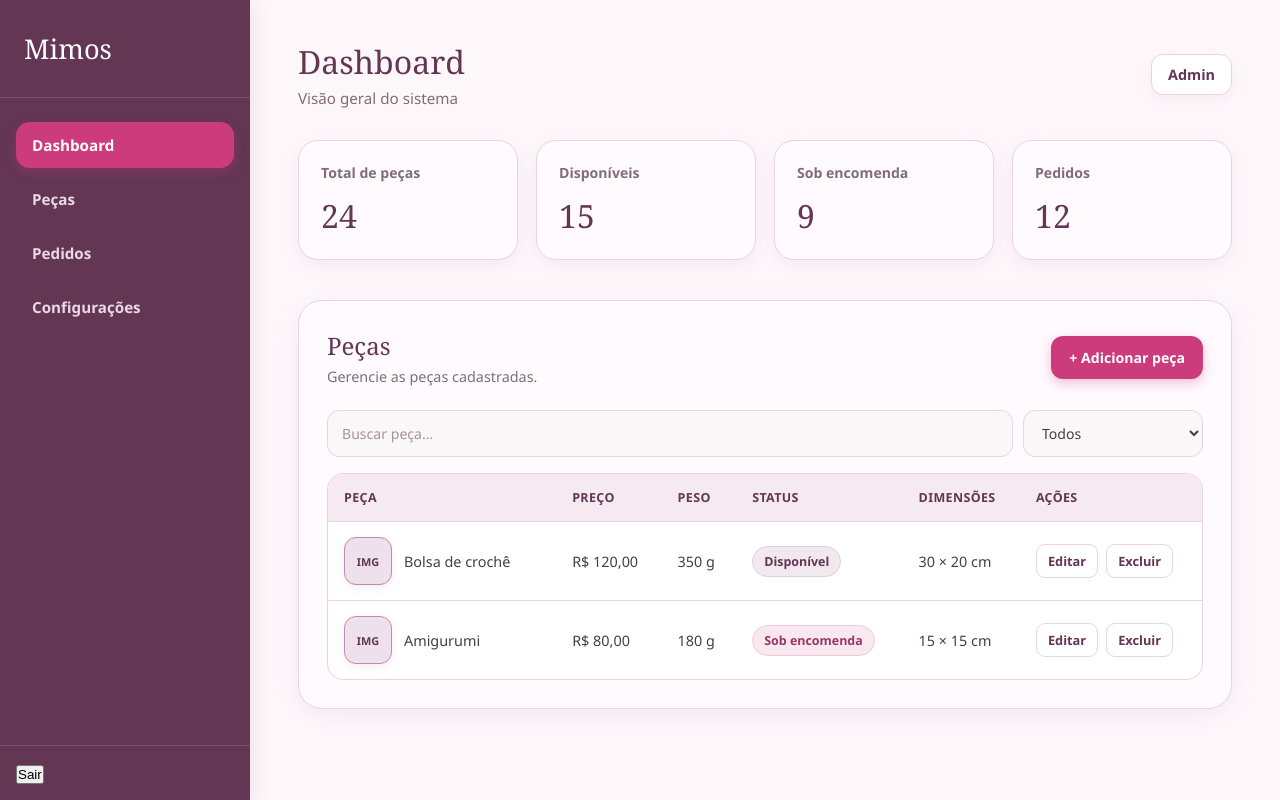
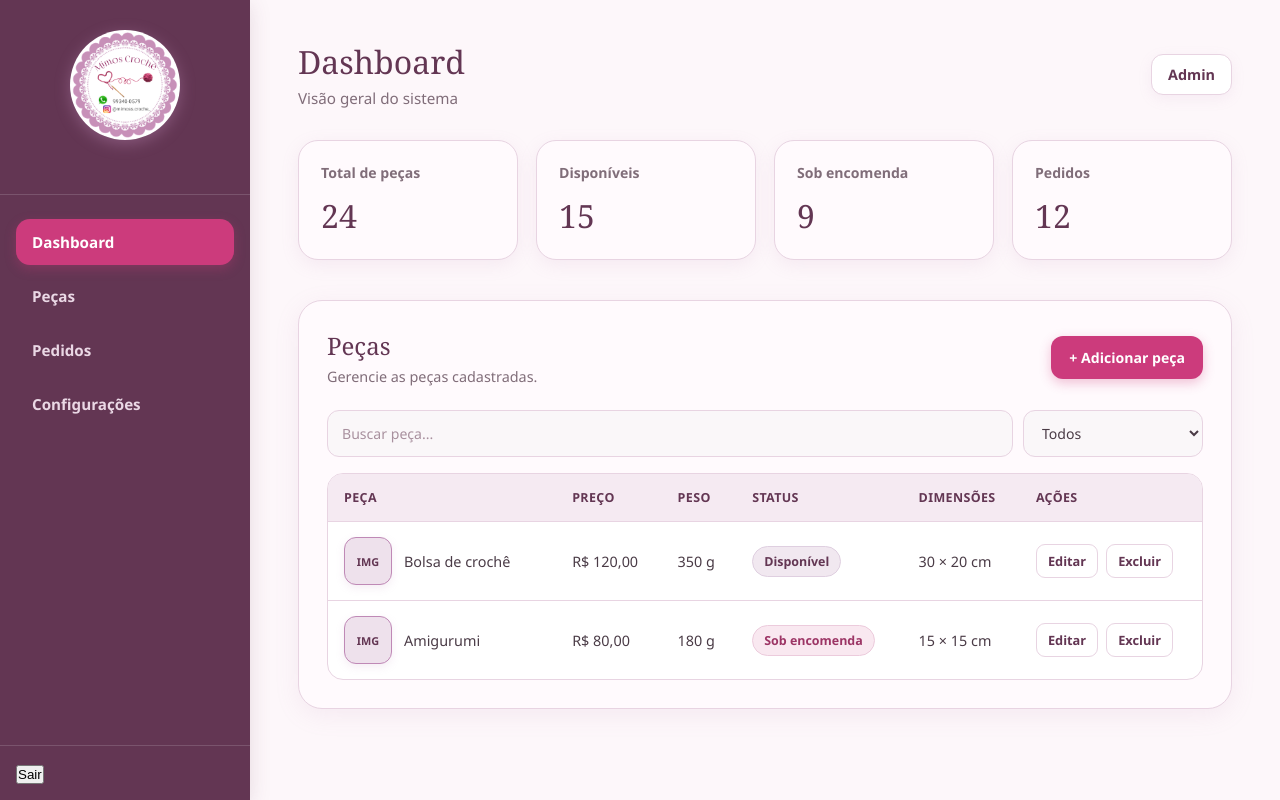
Before and after one commit to vinivmarinho/mimos_crochet, a React (Vite) app in the folder frontend/: page /admin in a window 1280 px wide. Built offline with nearby package versions, Linux system fonts and the light colour scheme.

Commit message:
style: Adiciona logo da marca e remove título

```diff
--- a/frontend/src/pages/Admin/Admin.tsx
+++ b/frontend/src/pages/Admin/Admin.tsx
@@ -8,7 +8,7 @@ export default function Admin() {
             <aside className="sidebar">
 
                 <div className="sidebar-logo">
-                    <h1>Mimos</h1>
+                    <img src="./logo.jpeg" alt="" className="admin-logo" />
                 </div>
 
                 <nav className="sidebar-nav">
--- a/frontend/src/pages/Admin/admin.css
+++ b/frontend/src/pages/Admin/admin.css
@@ -77,20 +77,25 @@
     border-bottom: 1px solid rgba(255, 255, 255, 0.15);
 }
 
-.sidebar-logo h1 {
-    margin: 0;
+/* Estilos da logo */
+.admin-logo {
+  width: 110px;
+  height: auto; /* Mantém a proporção da imagem */
+  margin: 0 auto 1.5rem auto; /* Centraliza a imagem no form e dá espaço abaixo */
+  display: block; /* Garante que o margin: auto funcione corretamente */
 
-    color: #ffffff;
 
-    font-family:
-        Georgia,
-        'Times New Roman',
-        serif;
+  border-radius: 50%;
+  box-shadow: 0 4px 15px rgba(191, 137, 182, 0.4); /* Sombra usando a sua cor --lilac-lace */
 
-    font-size: 1.7rem;
+  transition: transform 0.3s ease;
+}
 
-    font-weight: normal;
+/* Efeito de pulso/crescimento ao passar o mouse por cima da logo (Opcional) */
+.admin-logo:hover {
+  transform: scale(1.05);
 }
+
 
 
 /* NAVIGATION */
```
